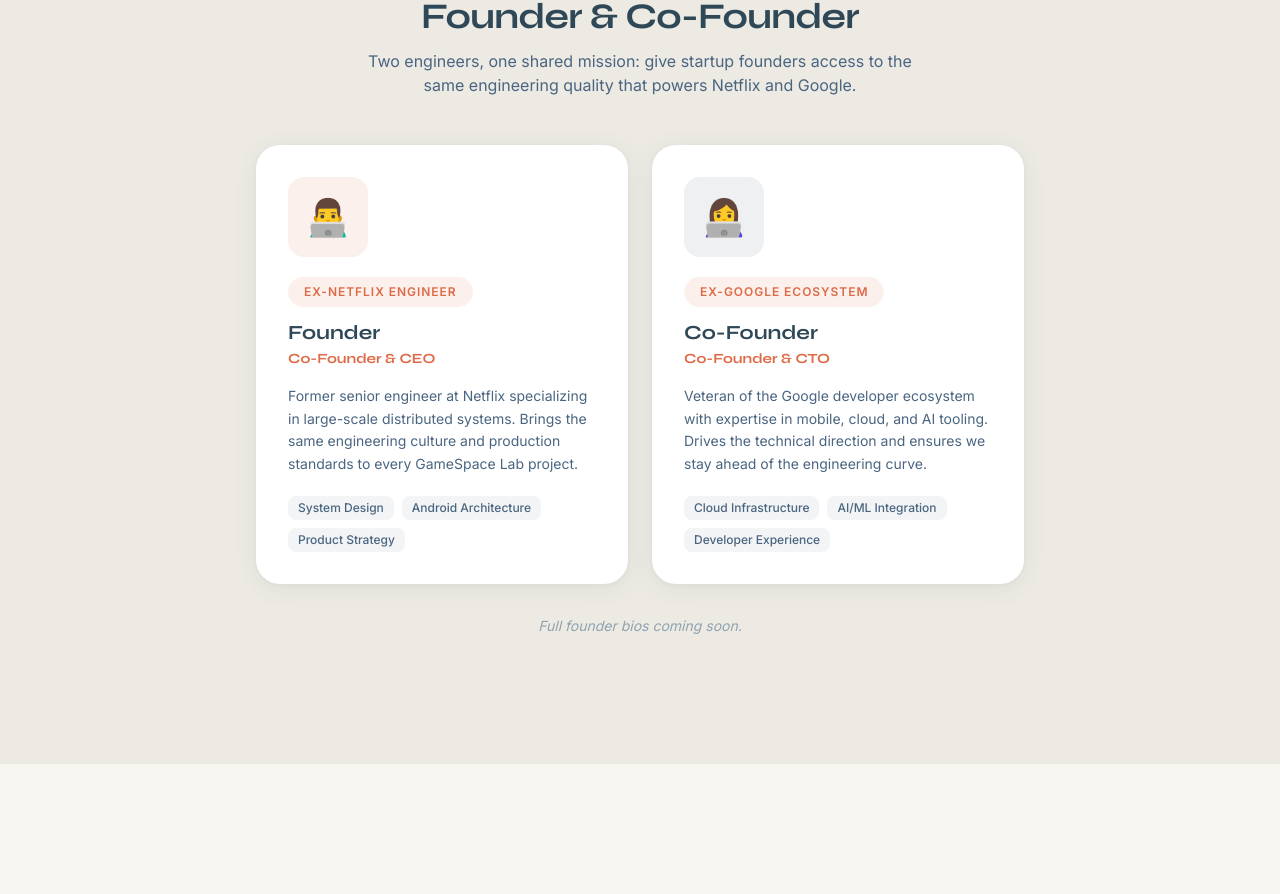
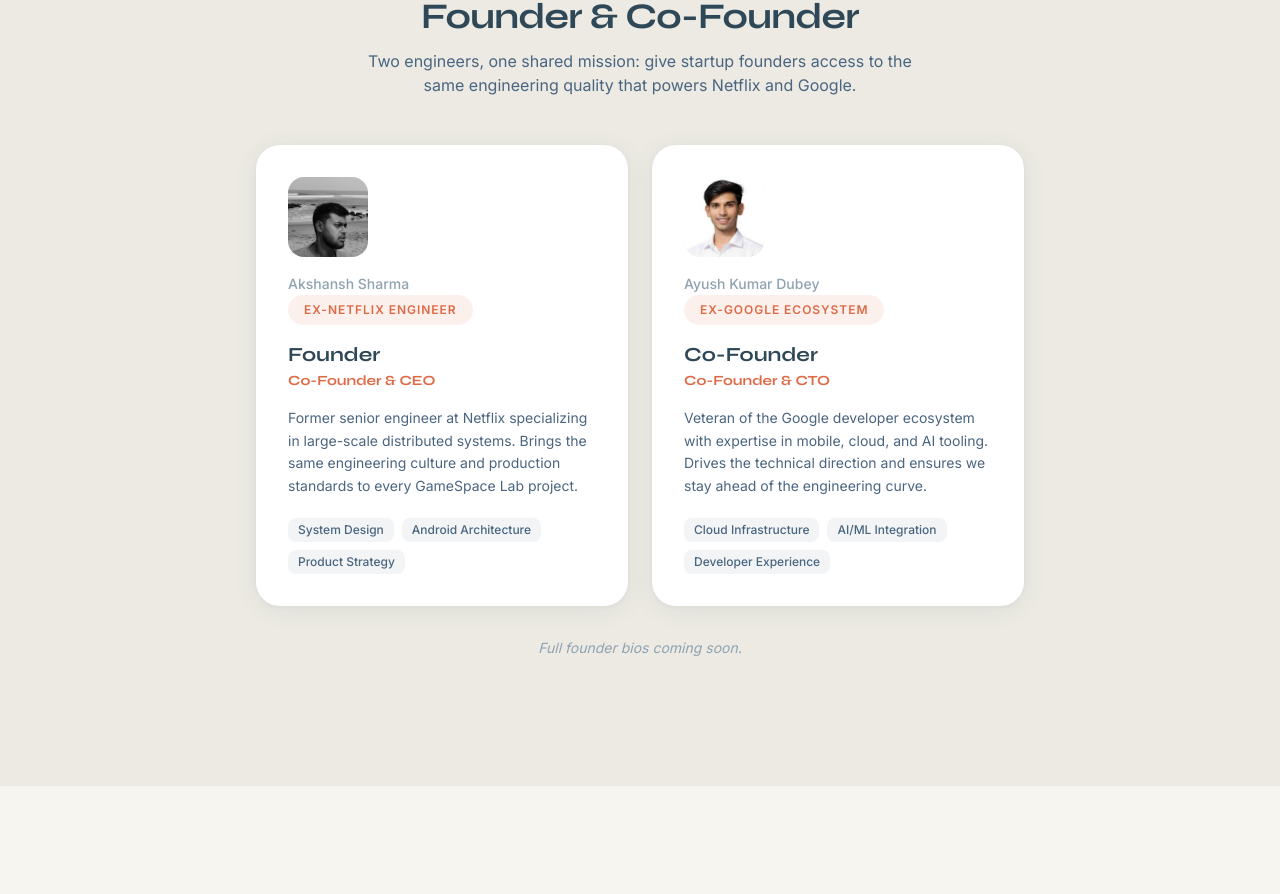
Before and after one commit to developerayush014-uiux/gamespacelabs, a Next.js app: page /about in a window 1280 px wide. Shown: the part 1526-2420 px from the top of the page. Built offline with nearby package versions, Linux system fonts and the light colour scheme.

Commit message:
some lates about section updates

```diff
--- a/app/about/page.tsx
+++ b/app/about/page.tsx
@@ -3,6 +3,9 @@ import Link from "next/link";
 import { ArrowRight } from "lucide-react";
 import FadeUp from "@/components/ui/FadeUp";
 import { founders, niches } from "@/data/content";
+
+const founderImage = "/images/Founder.jpg";
+const coFounderImage = "/images/Co-Founder.jpg";
 
 export const metadata: Metadata = {
   title: "About",
@@ -86,13 +89,24 @@ export default function AboutPage() {
           <div className="grid grid-cols-1 md:grid-cols-2 gap-6 max-w-3xl mx-auto">
             {founders.map((f, i) => (
               <FadeUp key={f.id} delay={i * 0.12}>
-                <div className="card p-8">
+                <div className="card p-8 flex flex-col items-start">
                   {/* Avatar placeholder */}
-                  <div className="w-20 h-20 rounded-2xl mb-5 flex items-center justify-center text-4xl"
-                    style={{ background: i === 0 ? "rgba(222,107,72,0.1)" : "rgba(47,72,88,0.08)" }}>
-                    {i === 0 ? "👨‍💻" : "👩‍💻"}
+                  <div
+                    className="w-20 h-20 rounded-2xl mb-5 flex items-center justify-center overflow-hidden bg-[#ECEFF1]"
+                    style={{ background: i === 0 ? "rgba(222,107,72,0.1)" : "rgba(47,72,88,0.08)" }}
+                  >
+                    <img
+                      src={i === 0 ? founderImage : coFounderImage}
+                      alt={i === 0 ? "Founder & CEO" : "Co-Founder & CTO"}
+                      className="w-full h-full object-cover object-top"
+                    />
                   </div>
-                  <span className="badge badge-terra text-[10px] mb-3">{f.tag}</span>
+
+                  {/* Username & Badge Container (Stacked vertically) */}
+                  <div className="flex flex-col items-start gap-1 mb-4">
+                    <span className="text-[#8FA3B0] text-sm font-medium leading-none">{f.username}</span>
+                    <span className="badge badge-terra text-[10px] inline-block">{f.tag}</span>
+                  </div>
                   <h3 className="font-display font-bold text-[#2F4858] text-xl mb-0.5">{f.name}</h3>
                   <p className="text-[#DE6B48] font-display font-semibold text-sm mb-4">{f.role}</p>
                   <p className="text-[#4A6580] text-sm leading-relaxed mb-5">{f.bio}</p>
--- a/data/content.ts
+++ b/data/content.ts
@@ -153,6 +153,7 @@ export const founders = [
     id: "f1",
     name: "Founder",
     role: "Co-Founder & CEO",
+    username: "Akshansh Sharma",
     tag: "Ex-Netflix Engineer",
     bio: "Former senior engineer at Netflix specializing in large-scale distributed systems. Brings the same engineering culture and production standards to every GameSpace Lab project.",
     skills: ["System Design", "Android Architecture", "Product Strategy"],
@@ -161,6 +162,7 @@ export const founders = [
     id: "f2",
     name: "Co-Founder",
     role: "Co-Founder & CTO",
+    username: "Ayush Kumar Dubey",
     tag: "Ex-Google Ecosystem",
     bio: "Veteran of the Google developer ecosystem with expertise in mobile, cloud, and AI tooling. Drives the technical direction and ensures we stay ahead of the engineering curve.",
     skills: ["Cloud Infrastructure", "AI/ML Integration", "Developer Experience"],
```
Also changed, not shown: public/images/Co-Founder.jpg (added), public/images/Founder.jpg (added).
